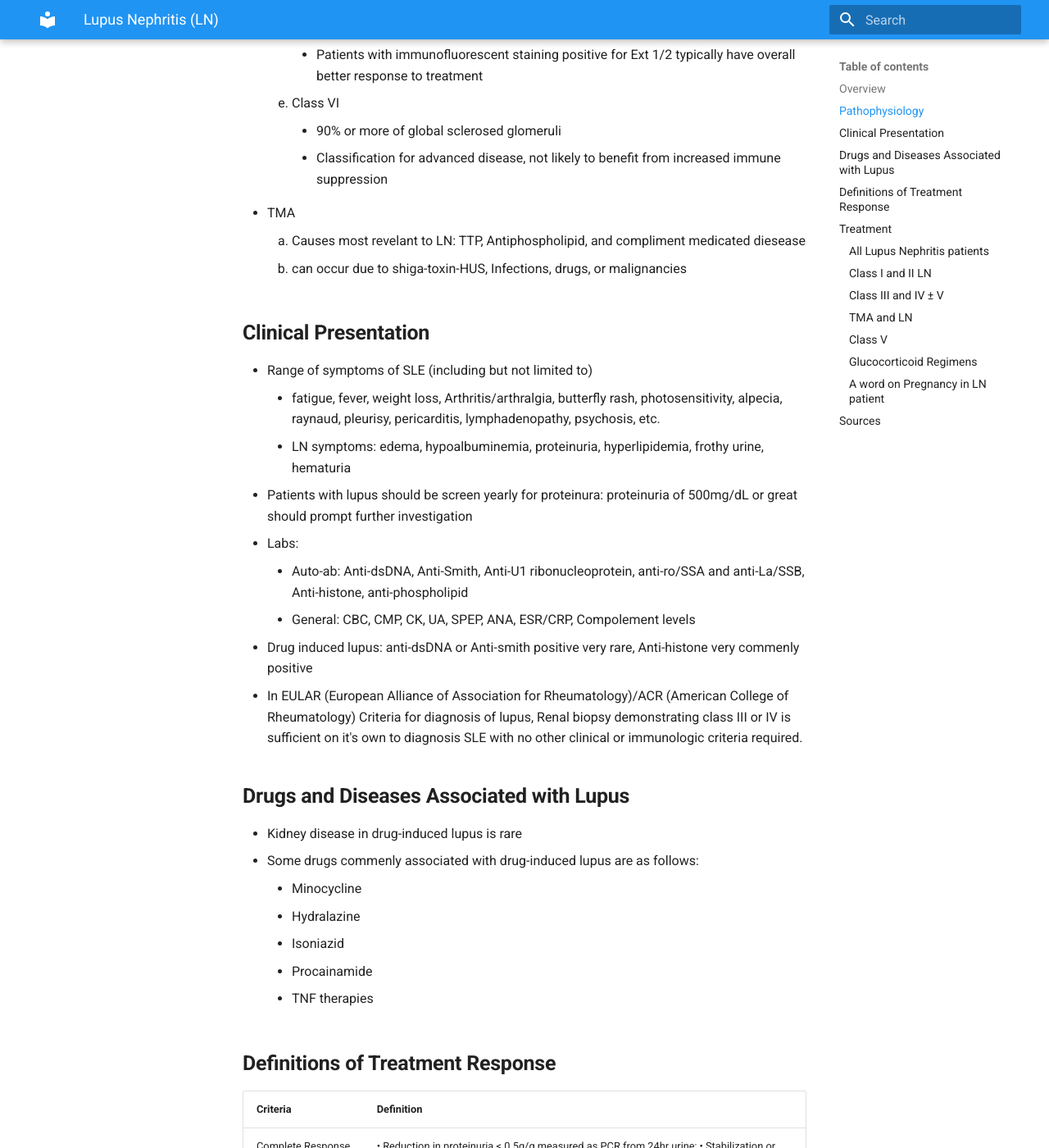
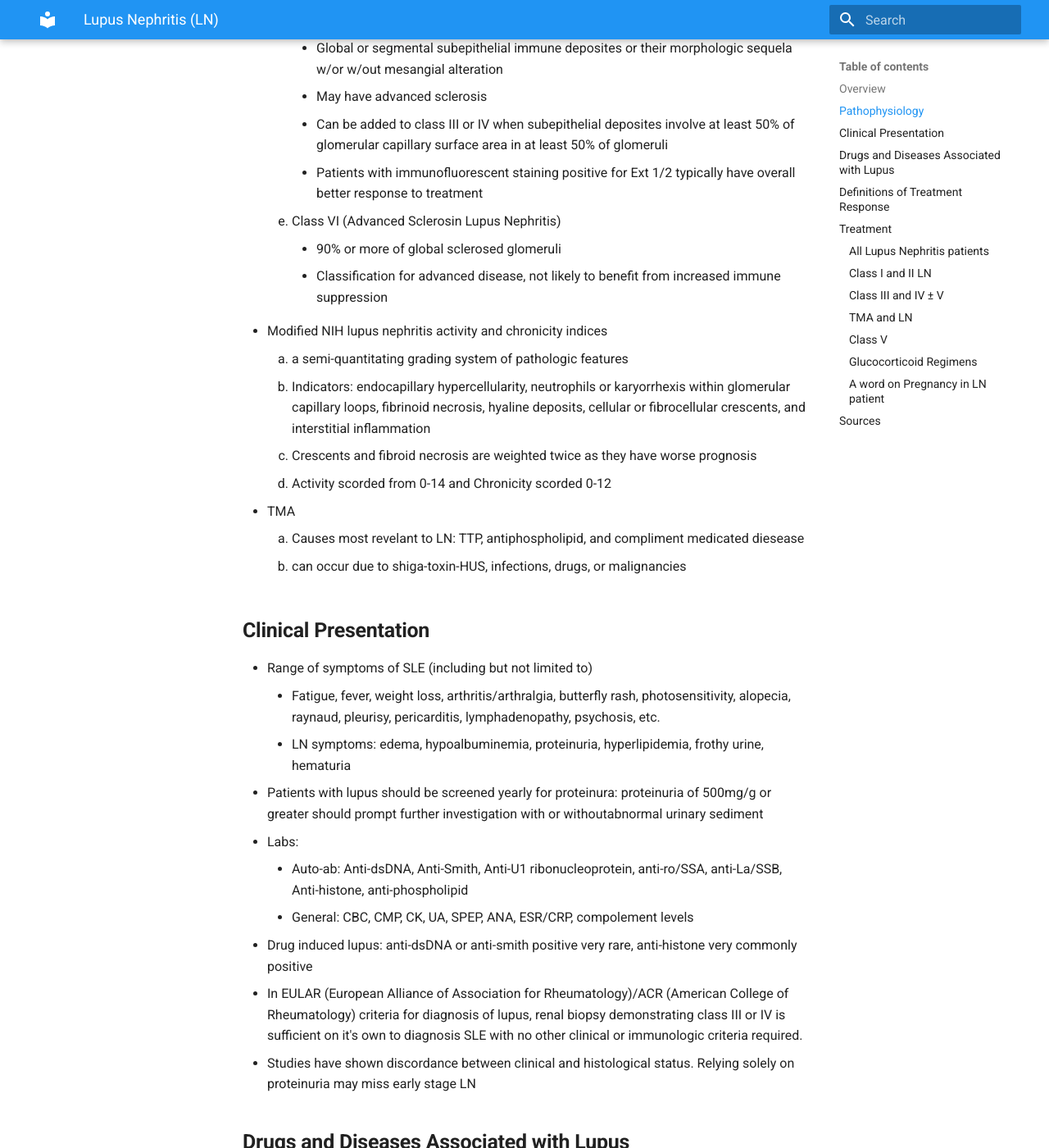
Before and after one commit to TTUNEPH2025/GN, an MkDocs documentation site: the page built from docs/Lupus.md, in a window 1280 px wide and 1400 px high, scrolled down 1773 px. Shown: the whole window at 82% size. Built offline with MkDocs 1.6.1 and Material for MkDocs 9.7.7, drawn with Linux system fonts in a browser that asks for light colours; some of the changed text lies outside the part shown.

Commit message:
Update Lupus.md

````diff
--- a/docs/Lupus.md
+++ b/docs/Lupus.md
@@ -8,51 +8,60 @@
       5. Membranous Lupus
       6. Advanced Sclerosing LN (≥ 90% global sclerosed glomeruli)
   * Can have mixed classes of LN
-  * LN rare disease (20-60% of SLE cases)
-  * Females > Males (90% of LN is females)
-  * LN typically occurs more often in Black, Asian, and Hispanic Ethnicities
+  * LN typically occurs more often in Black, Asian, and Hispanic ethnicities
+    1. Blacks and hispanics have a higher incidence of pooer outcoms
   * Up to 30% of LN patients progress to kidney failure w/in 15 years of diagnosis
-  * Patient's SLE are at higher risk of cardiovascular events and mortality when diagnosised with LN
+  * Patient's with SLE are at higher risk of cardiovascular events and mortality when diagnosised with LN
   * Early decrease in protenuria predicts improved kidney function outcomes
   * Childhood onset of SLE is associated wtih increased risk of LN and more severe disease
 ## **Pathophysiology**
   * Pathogenesis
     1. Abnormal B lymphocyte hyperactivity --> mounting an immune response to dying cells
           - Any environment where there is delayed clearance of dying cells (e,g. infections, hormonal response, drugs) along with genetic mutations that may account for predisposition to hyperactive immune response may be associated with SLE
-    3. Immunity
-         - Inate: interferon regulation and production, Nucleic acid sensitivity, Increased TLR (toll-like receptors) signaling (activate immune responce and increase cell recruitment)
-         - Adaptive: HLA-DR2, HLA-DR3, B-cell and T-cell activation and signialing
-         - Immune Complex: Increased phagocytosis, cell adhesion, and compliment activation forming immunne complexes
-         - In situe Immune complex formation or pre-formed immune complex formation causing injury
+    2. Immunity
+         - Inate: Interferon regulation and production, nucleic acid sensitivity, increased TLR (toll-like receptors) signaling (activate immune responce and increase cell recruitment)
+         - Adaptive: HLA-DR2, HLA-DR3, B-cell and T-cell activation
+         - Immune complex: Increased phagocytosis, cell adhesion, and compliment activation forming immunne complexes
+         - In situe immune complex formation or pre-formed immune complex formation causing injury
+    3. Genetics
+       * HLA-DR3 + HLA-DR15: increase risk of LN
+       * HLA-DR4 + HLA DR11 offers some protection against LN
+       * Multiple genetic pocymorphiisms are associated with LN, but their individual contribution is small and genetics alone cannot fully explain LN development
   * Classes
-    1. Class I and II: generally normal kidney function. May have low grade proteinuria
-    2. Class III
+    1. Class I (Minimal Mesangial Lupus Nephritis) and II (Mesangial Proliferative Lupus Nephritis): generally normal kidney function. May have low grade proteinuria
+    2. Class III (Focal Lupus Nephritis)
          - Active or inactive focal, segmental and/or global endocapillary and/or extracapillary GN involving < 50% glomeruli
          - Typically w/focal subendothelial deposites w/or w/out mesangial alteration
-    4. Class IV
+    4. Class IV (Diffuse Lupus Nephritis)
          - Active or inactive focal, segmental and/or global endocapillary and/or extracapillary GN involving ≥ 50% glomeruli
          - Typically w/focal subendothelial deposites w/or w/out mesangial alteration
-    6. Class V
+    6. Class V (Membranous Lupus Nephritis)
          - Global or segmental subepithelial immune deposites or their morphologic sequela w/or w/out mesangial alteration
          - May have advanced sclerosis
          - Can be added to class III or IV when subepithelial deposites involve at least 50% of glomerular capillary surface area in at least 50% of glomeruli
          - Patients with immunofluorescent staining positive for Ext 1/2 typically have overall better response to treatment
-    8. Class VI
+    8. Class VI (Advanced Sclerosin Lupus Nephritis)
          - 90% or more of global sclerosed glomeruli
          - Classification for advanced disease, not likely to benefit from increased immune suppression
+  * Modified NIH lupus nephritis activity and chronicity indices
+    1. a semi-quantitating grading system of pathologic features
+    2. Indicators: endocapillary hypercellularity, neutrophils or karyorrhexis within glomerular capillary loops, fibrinoid necrosis, hyaline deposits, cellular or fibrocellular crescents, and interstitial inflammation
+    3. Crescents and fibroid necrosis are weighted twice as they have worse prognosis
+    4. Activity scorded from 0-14 and Chronicity scorded 0-12
   * TMA
-    1. Causes most revelant to LN: TTP, Antiphospholipid, and compliment medicated diesease
-    2. can occur due to shiga-toxin-HUS, Infections, drugs, or malignancies
+    1. Causes most revelant to LN: TTP, antiphospholipid, and compliment medicated diesease
+    2. can occur due to shiga-toxin-HUS, infections, drugs, or malignancies
 ## **Clinical Presentation**
   * Range of symptoms of SLE (including but not limited to)
-      - fatigue, fever, weight loss, Arthritis/arthralgia, butterfly rash, photosensitivity, alpecia, raynaud, pleurisy, pericarditis, lymphadenopathy, psychosis, etc.
+      - Fatigue, fever, weight loss, arthritis/arthralgia, butterfly rash, photosensitivity, alopecia, raynaud, pleurisy, pericarditis, lymphadenopathy, psychosis, etc.
       - LN symptoms: edema, hypoalbuminemia, proteinuria, hyperlipidemia, frothy urine, hematuria
-  * Patients with lupus should be screen yearly for proteinura: proteinuria of 500mg/dL or great should prompt further investigation
+  * Patients with lupus should be screened yearly for proteinura: proteinuria of 500mg/g or greater should prompt further investigation with or withoutabnormal urinary sediment
   * Labs:
-      - Auto-ab: Anti-dsDNA, Anti-Smith, Anti-U1 ribonucleoprotein, anti-ro/SSA and anti-La/SSB, Anti-histone, anti-phospholipid
-      - General: CBC, CMP, CK, UA, SPEP, ANA, ESR/CRP, Compolement levels
-  * Drug induced lupus: anti-dsDNA or Anti-smith positive very rare, Anti-histone very commenly positive
-  * In EULAR (European Alliance of Association for Rheumatology)/ACR (American College of Rheumatology) Criteria for diagnosis of lupus, Renal biopsy demonstrating class III or IV is sufficient on it's own to diagnosis SLE with no other clinical or immunologic criteria required.
+      - Auto-ab: Anti-dsDNA, Anti-Smith, Anti-U1 ribonucleoprotein, anti-ro/SSA, anti-La/SSB, Anti-histone, anti-phospholipid
+      - General: CBC, CMP, CK, UA, SPEP, ANA, ESR/CRP, compolement levels
+  * Drug induced lupus: anti-dsDNA or anti-smith positive very rare, anti-histone very commonly positive
+  * In EULAR (European Alliance of Association for Rheumatology)/ACR (American College of Rheumatology) criteria for diagnosis of lupus, renal biopsy demonstrating class III or IV is sufficient on it's own to diagnosis SLE with no other clinical or immunologic criteria required.
+  * Studies have shown discordance between clinical and histological status. Relying solely on proteinuria may miss early stage LN
 ## **Drugs and Diseases Associated with Lupus**
   * Kidney disease in drug-induced lupus is rare
   * Some drugs commenly associated with drug-induced lupus are as follows:
@@ -64,10 +73,10 @@
 ## **Definitions of Treatment Response**
 |Criteria|Definition|
 |--------|----------|
-|Complete Response| • Reduction in proteinuria < 0.5g/g measured as PCR from 24hr urine; • Stabilization or improvement in kidney function (± 10-15% of baseline);• W/in 6-12mo of starting therapy, but could take more than 12mo|
-|Primary Efficacy Renal Response| • PCR ≤ 0.7 g/g; • eGFR that was no worse than 20% below the pre-flare value or ≥ 60mL/min per 1.73m²; • No use of rescue therapy for treatment failure|
+|Complete response| • Reduction in proteinuria < 0.5g/g measured as PCR from 24hr urine; • Stabilization or improvement in kidney function (± 10-15% of baseline);• W/in 6-12mo of starting therapy, but could take more than 12mo|
+|Primary efficacy renal response| • PCR ≤ 0.7 g/g; • eGFR that was no worse than 20% below the pre-flare value or ≥ 60mL/min per 1.73m²; • No use of rescue therapy for treatment failure|
 |Partial response| • Reduction in proteinuria by at least 50% and < 3g/g measured as the PCR from 24hr urine; • Stabilization or improvement in kidney function (± 10-15% of baseline); • W/in 6-12mo of starting therapy|
-|No Kidney response| Failure to achieve a partial or complete response w/in 6-12mo of starting therapy|
+|No kidney response| Failure to achieve a partial or complete response w/in 6-12mo of starting therapy|
 
   * Goals of tx
       - 25% reduction of proteinuria at 3mo
@@ -77,8 +86,11 @@
 ## **Treatment**
 ### All Lupus Nephritis patients
   * Hydroxychloroquine: 200-400mg as a single daily dose or divided into two doses
+    1. Antimalarial therapy: less disease activity and improve proteinuria and survival in SLE patient with LN
+    2. Safe during pregnancy for bothe mother and fetus with improved pregnancy outcomes
   * Anti-Proteinuria: RASS blockade (ACE/ARB) and SGLT2i
-  * Life style changes: smoking cessation, exercise, body weight management, ect.
+  * Life style changes: smoking cessation, exercise, body weight management
+  * Recommended surveilance by an opthalmologist annually for retinal toxicity monitoring
 ### Class I and II LN
 ```mermaid
 ---
@@ -321,10 +333,11 @@ flowchart TB
   * Not enough data on Voclosporin or Belimumab in pregnancy, recommend to avoid at this time
   * Teratogenic Cyclophosphamide and MPAA
   * All pregnant patients with LN should be started on low dose aspirin
-  * Women of Childbearing Age
-      - Recommend Pregnancy testing prior to initiation of treatments
+  * Women of childbearing age
+      - Recommend pregnancy testing prior to initiation of treatments
       - Recommend birth control prior to initiation of treatments
-      - Recommend Family Planning Education with patient --> Active flares resolved and transition to pregnancy safe maintance medication prior to withdrawal of birth control
+      - Recommend family planning education with patient --> active flares resolved and transition to pregnancy safe maintance medication prior to withdrawal of birth control
+      - Improved pregnancy outcomes in pregnancy when LN is in remission for at least 6 months before conception
 
 ## **Sources**
   * [KDIGO 2024 Lupus Guidelines](https://www.kidney-international.org/action/showPdf?pii=S0085-2538%2823%2900627-0)
@@ -380,6 +393,7 @@ flowchart TB
   * [Eculizumab in refractory Catastrophic APS case report and literature review](https://link.springer.com/article/10.1007/s10238-019-00565-8)
   * [Efficacy and safety of eculizumab in aHUS](https://www.sciencedirect.com/science/article/pii/S008525381530106X)
   * [Low dose ASA in preventing preeclampsia and its complications](https://onlinelibrary.wiley.com/doi/10.1111/jch.12541)
+  * [Arkanalabs Lupus activity score](https://www.arkanalabs.com/nih-lupus-nephritis-activity-and-chronicity-indices/)
 ---
 *Last updated: 12/2025 by Ashley Kinder, D.O.*
 *Next review: 12/2026*
````
